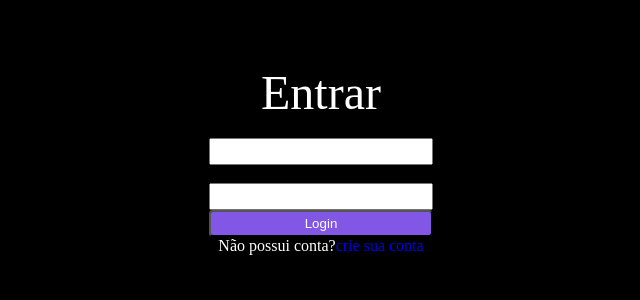
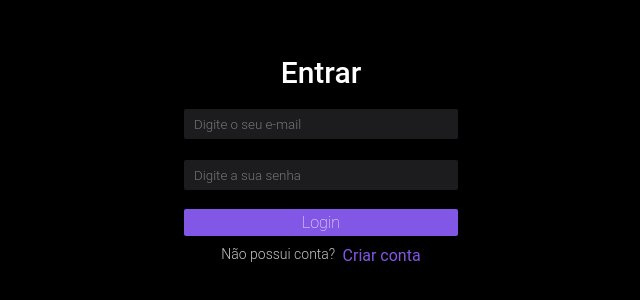
Before and after one commit to vicenteneto7/GerenciadorDeUsu-rios-Electron, a React (Vite) app in the folder src/renderer/: page /login in a window 1280 px wide. Shown: the part 240-540 px from the top of the page, without its empty margins (319-959 px from the left). Built offline with nearby package versions, Linux system fonts and the light colour scheme.

Commit message:
style: estilização da tela login

```diff
--- a/src/renderer/index.html
+++ b/src/renderer/index.html
@@ -3,6 +3,7 @@
   <head>
     <meta charset="UTF-8" />
     <title>Electron</title>
+
     <!-- https://developer.mozilla.org/en-US/docs/Web/HTTP/CSP -->
     <meta
       http-equiv="Content-Security-Policy"
--- a/src/renderer/src/components/Button/index.jsx
+++ b/src/renderer/src/components/Button/index.jsx
@@ -2,8 +2,8 @@ import { ContainerButton } from './styles'
 
 import PropTypes from 'prop-types'
 
-export function Button({ children, ...rest }) {
-  return <ContainerButton {...rest}>{children}</ContainerButton>
+export function Button({ children, ...props }) {
+  return <ContainerButton {...props}>{children}</ContainerButton>
 }
 
 Button.propTypes = {
--- a/src/renderer/src/components/Button/styles.js
+++ b/src/renderer/src/components/Button/styles.js
@@ -2,19 +2,25 @@ import styled from 'styled-components'
 
 export const ContainerButton = styled.button`
   height: 2.7rem;
-  width: 22.4rem;
+  width: 27.4rem;
   background-color: #8257e6;
   color: white;
-  border-radius: 4px;
+  border-radius: 0.2rem;
   outline: none;
   text-decoration: none;
+  border: none;
+
+  font-size: 1.6rem;
+  line-height: 19px;
+  text-align: center;
+  font-weight: 200;
+
+  &:hover {
+    opacity: 0.8;
+  }
   &:active {
     opacity: 0.6;
   }
-  &:focus {
-    outline: none;
-  }
-  &:hover {
-    opacity: 0.8;
-  }
+
+  cursor: pointer;
 `
--- /dev/null
+++ b/src/renderer/src/components/ErrorMenssage/index.jsx
@@ -0,0 +1,11 @@
+import PropTypes from 'prop-types'
+
+import { ErrorMessageStyles } from './styles'
+
+export function ErrorMessage({ children }) {
+  return <ErrorMessageStyles>{children} </ErrorMessageStyles>
+}
+
+ErrorMessage.propTypes = {
+  children: PropTypes.string
+}
--- /dev/null
+++ b/src/renderer/src/components/ErrorMenssage/styles.js
@@ -0,0 +1,10 @@
+import styled from 'styled-components'
+
+export const ErrorMessageStyles = styled.p`
+  font-style: normal;
+  font-weight: 400;
+  font-size: 1.4rem;
+  line-height: 1.6rem;
+  margin-top: 0.2rem;
+  color: #cc1717;
+`
--- a/src/renderer/src/pages/Login/index.jsx
+++ b/src/renderer/src/pages/Login/index.jsx
@@ -1,4 +1,13 @@
-import { Container1, Container2, Container3, ErroP, Form, InputText, Title } from './styles'
+import {
+  Container1,
+  Container2,
+  Container3,
+  Container4,
+  Form,
+  InputText,
+  SignInLogin,
+  TitleText
+} from './styles'
 
 import { Button } from '../../components/Button/index.jsx'
 
@@ -14,6 +23,7 @@ import { useNavigate } from 'react-router-dom'
 
 import { ApiCI4 } from '../../services/api'
 import { Link } from 'react-router-dom'
+import { ErrorMessage } from '../../components/ErrorMenssage/index.jsx'
 
 export function Login() {
   const { putUserData } = useUser()
@@ -54,25 +64,40 @@ export function Login() {
   return (
     <Container1>
       <Container2>
-        <Title>Entrar</Title>
+        <TitleText>Entrar</TitleText>
         <Container3>
           <Form noValidate onSubmit={handleSubmit(onSubmit)}>
             <label>Email</label>
-            <InputText {...register('email')} type="email" />
-            <ErroP>{errors.email?.message}</ErroP>
+            <InputText
+              {...register('email', { required: true })}
+              error={errors.email?.message}
+              placeholder="Digite o seu e-mail"
+              type="email"
+            />
+            <ErrorMessage>{errors.email?.message}</ErrorMessage>
 
             <label>Senha</label>
-            <InputText {...register('password')} type="password" />
-            <ErroP>{errors.password?.message}</ErroP>
+            <InputText
+              {...register('password', { required: true })}
+              error={errors.password?.message}
+              placeholder="Digite a sua senha"
+              type="password"
+            />
+            <ErrorMessage>{errors.password?.message}</ErrorMessage>
 
-            <Button type="submit">Login</Button>
+            <Button style={{ marginTop: '1.7rem' }} type="submit">
+              Login
+            </Button>
           </Form>
-          <p style={{ color: 'white' }}>
-            Não possui conta?
-            <Link to="/cadastrar-usuario" style={{ cursor: 'pointer' }}>
-              crie sua conta
+          <Container4>
+            <SignInLogin style={{ color: '#C6C6C7' }}>Não possui conta?</SignInLogin>
+            <Link
+              to="/cadastrar-usuario"
+              style={{ cursor: 'pointer', textDecoration: 'none', color: '#8257e6' }}
+            >
+              Criar conta
             </Link>
-          </p>
+          </Container4>
         </Container3>
       </Container2>
     </Container1>
--- a/src/renderer/src/pages/Login/styles.js
+++ b/src/renderer/src/pages/Login/styles.js
@@ -21,23 +21,42 @@ export const Container3 = styled.div`
   justify-content: space-around;
   flex-direction: column;
 `
-export const Title = styled.p`
-  font-size: 4.8rem;
+export const Container4 = styled.div`
+  display: flex;
+  justify-content: space-evenly;
+  flex-direction: row;
+  width: 21.4rem;
+  margin-top: 1rem;
+`
+export const TitleText = styled.p`
+  font-size: 3rem;
   color: white;
   text-align: center;
+  font-weight: 500;
 `
 export const Form = styled.form`
   display: flex;
   flex-direction: column;
 `
-export const ErroP = styled.p`
-  color: white;
-  text-align: center;
+
+export const InputText = styled.input`
+  height: 3rem;
+  width: 27.4rem;
+  border-radius: 0.2rem;
+  text-align: start;
+  padding: 0.5rem 1rem;
+
+  font-weight: 300;
+
+  background-color: #1c1c1f;
+  color: #50505c;
+  border: ${(props) => (props.error ? 'solid 2px #CC1717' : ' none')};
 `
-export const InputText = styled.input`
-  height: 2.7rem;
-  width: 22.4rem;
-  color: black;
-  text-align: center;
-  padding: 0.5rem 0.5rem;
+export const SignInLogin = styled.p`
+  font-style: normal;
+  font-weight: 300;
+  font-size: 14px;
+  line-height: 16px;
+
+  color: #ffffff;
 `
--- a/src/renderer/src/styles/globalStyles.js
+++ b/src/renderer/src/styles/globalStyles.js
@@ -15,6 +15,8 @@ export default createGlobalStyle`
     list-style: none;
     text-decoration: none;
     outline: none;
+
+    font-family: "Roboto", sans-serif;
 }
 
 body {
```
